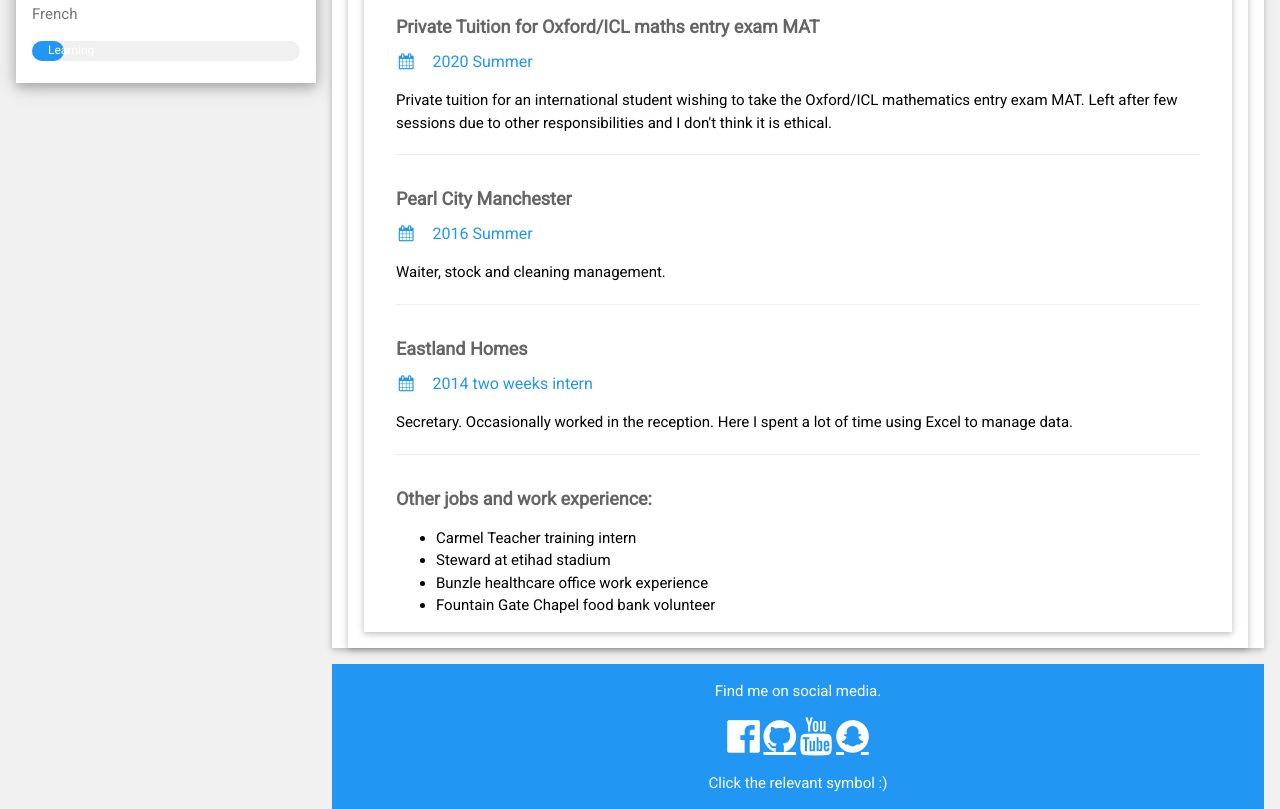
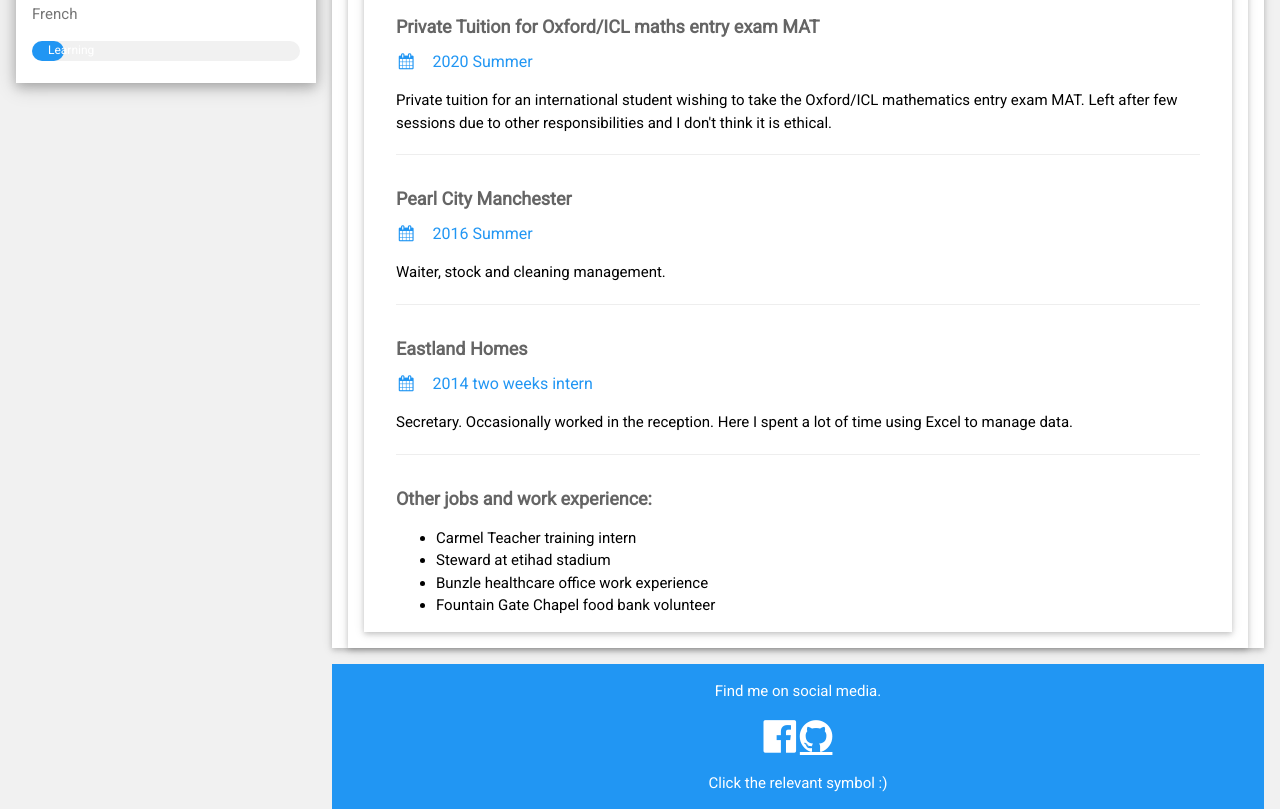
Before and after one commit to bigfatpanda1/My-CV, a plain HTML site: page index.html in a window 1280 px wide. Shown: the part 1512-2321 px from the top of the page. Drawn offline with nearby package versions, Linux system fonts and the light colour scheme.

Commit message:
Update index.html

```diff
--- a/index.html
+++ b/index.html
@@ -216,10 +216,8 @@ html,body,h1,h2,h3,h4,h5,h6 {font-family: "Roboto", sans-serif}
 
 <footer class="w3-container w3-blue w3-center w3-margin-top">
   <p>Find me on social media.</p>
-  <a href="https://www.facebook.com/profile.php?id=100009516270164" class="fa fa-facebook-official w3-hover-opacity"style="font-size:38px"></a>
-   <a href="https://github.com/MahmoudA98" class="fa fa-github w3-hover-opacity"style="font-size:38px"></a>
-  <a href="https://www.youtube.com/channel/UChJkfAl69FSxF2a3cSvK0mQ" class="fa fa-youtube w3-hover-opacity"style="font-size:38px"></a>
-    <a href="https://www.snapchat.com/add/mahmoodmorshedy" class="fa fa-snapchat w3-hover-opacity"style="font-size:38px"></a>
+  <a href="https://www.facebook.com/profile.php?id=100002480037818" class="fa fa-facebook-official w3-hover-opacity"style="font-size:38px"></a>
+   <a href="https://github.com/bigfatpanda1" class="fa fa-github w3-hover-opacity"style="font-size:38px"></a>
 
   <p>Click the relevant symbol :)</p><p></p>
 </footer>
```
